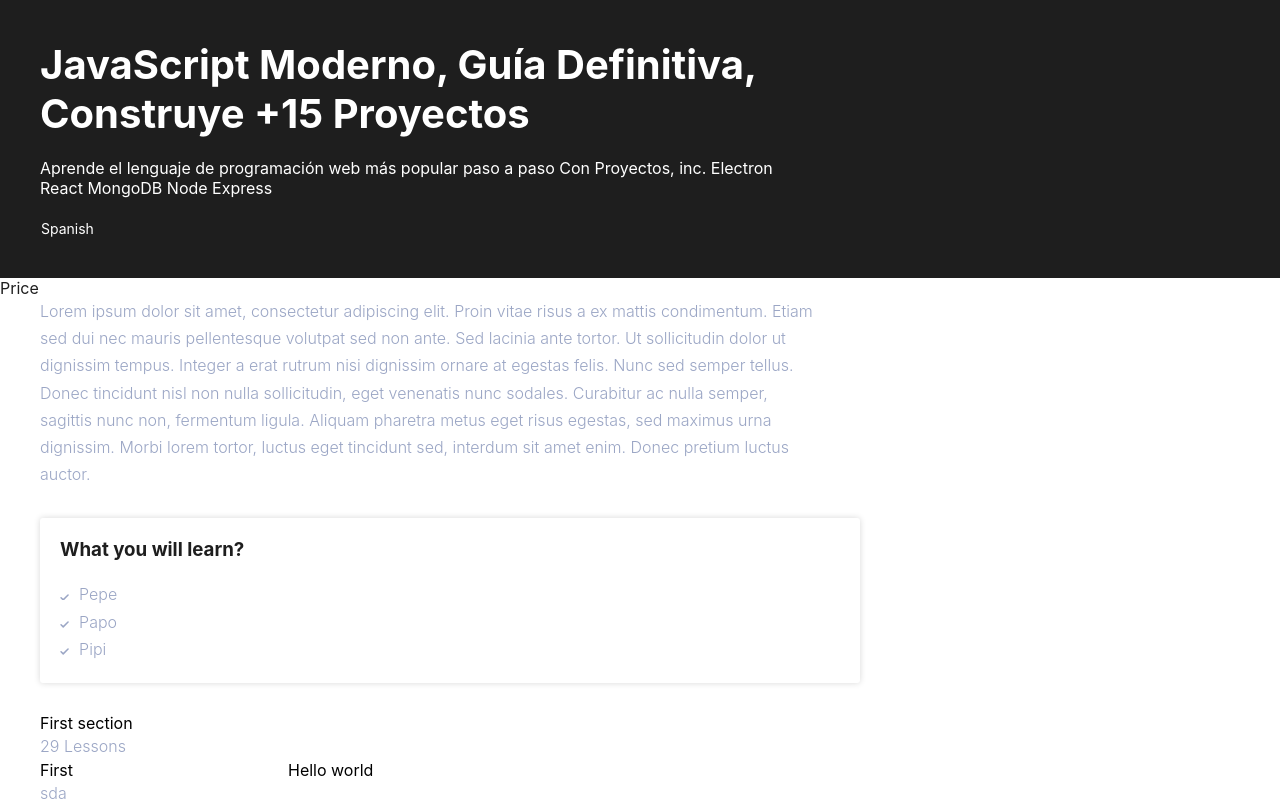
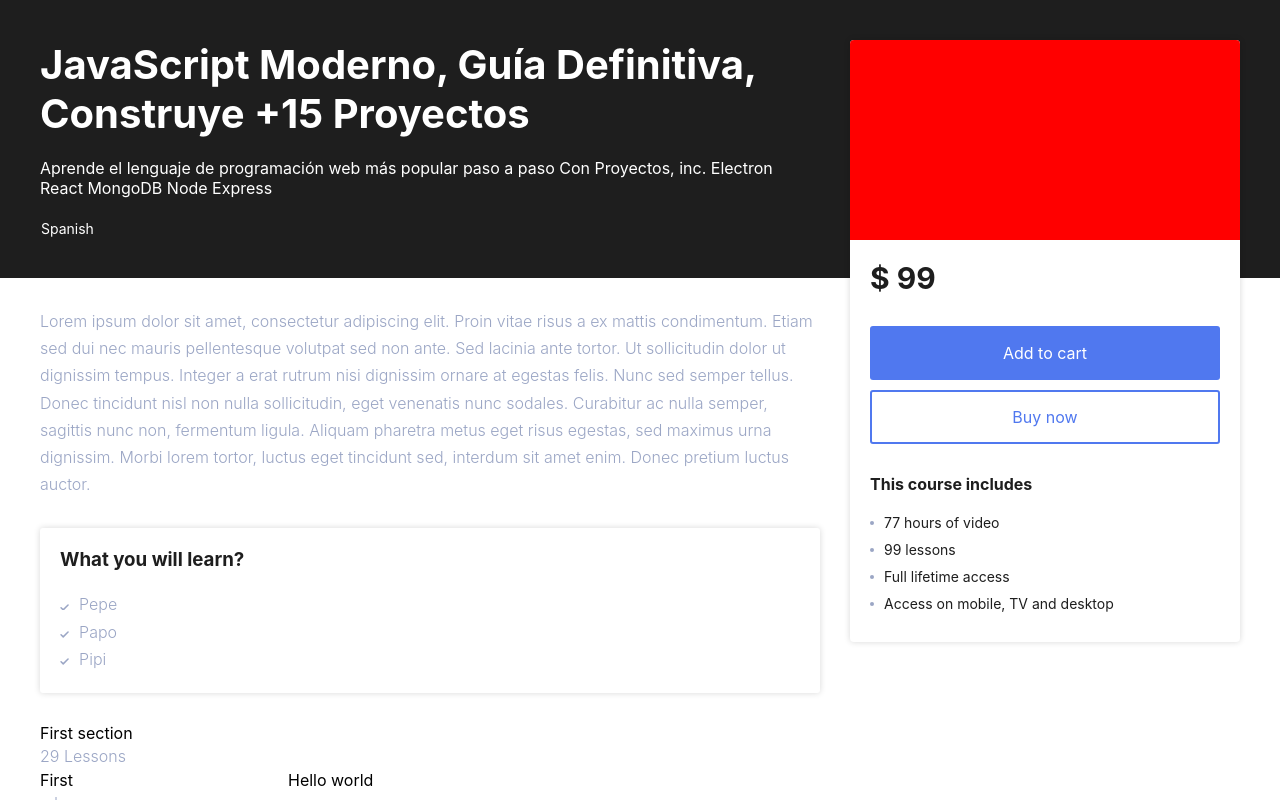
Before and after one commit to lukasalvarezdev/forbidden-academy, a Next.js app: page /courses/create in a window 1280 px wide. Shown: the top 800 px of the page. Built offline with nearby package versions, Linux system fonts and the light colour scheme; no server answers.

Commit message:
Added styles to card info

```diff
--- a/src/entities/course/layouts/CourseHeading.tsx
+++ b/src/entities/course/layouts/CourseHeading.tsx
@@ -5,9 +5,9 @@ const CourseHeading = () => {
   const { course } = useCourses()
 
   return (
-    <header className="bg-primary-black fc-white">
+    <header className="bg-primary-black fc-white mb-30">
       <CourseHeadingContainer className="container">
-        <div className="info-65">
+        <div className="info-65" id="course-info">
           <div className="mb-20">
             <h1
               contentEditable={true}
--- a/src/entities/course/layouts/CourseInfoCard.tsx
+++ b/src/entities/course/layouts/CourseInfoCard.tsx
@@ -1,9 +1,56 @@
+import * as React from 'react'
+import { CourseInfoCardContainer } from '../styles'
+import { Circle } from '../ui/icons'
+
 const CourseInfoCard = () => {
+  const [courseBodyWith, setCouseBodyWidth] = React.useState(0)
+
+  function setCourseWidthEvent() {
+    const courseInfo = document.getElementById('course-info')
+    if (!courseInfo) return
+
+    setCouseBodyWidth((courseInfo?.offsetLeft as number) + (courseInfo?.offsetWidth as number))
+  }
+
+  React.useLayoutEffect(() => {
+    setCourseWidthEvent()
+  }, [])
+
+  React.useEffect(() => {
+    window.addEventListener('resize', setCourseWidthEvent)
+
+    return () => window.removeEventListener('resize', setCourseWidthEvent)
+  }, [])
+
   return (
-    <div>
-      <label htmlFor="xs">Price</label>
-      <input type="text" name="price" />
-    </div>
+    <CourseInfoCardContainer className="normal-shadow" custom-body-width={courseBodyWith}>
+      <div className="img"></div>
+      <div className="info p-20">
+        <h3 className="mb-30">$ 99</h3>
+
+        <div className="mb-30">
+          <button className="button d-b mb-10">Add to cart</button>
+          <button className="button button-t d-b">Buy now</button>
+        </div>
+
+        <h4 className="mb-20">This course includes</h4>
+        <ul>
+          <li className="d-f align-items-c mb-10">
+            <Circle className="mr-10" /> 77 hours of video
+          </li>
+          <li className="d-f align-items-c mb-10">
+            <Circle className="mr-10" />
+            99 lessons
+          </li>
+          <li className="d-f align-items-c mb-10">
+            <Circle className="mr-10" /> Full lifetime access
+          </li>
+          <li className="d-f align-items-c mb-10">
+            <Circle className="mr-10" /> Access on mobile, TV and desktop
+          </li>
+        </ul>
+      </div>
+    </CourseInfoCardContainer>
   )
 }
 
--- a/src/entities/course/styles.ts
+++ b/src/entities/course/styles.ts
@@ -1,6 +1,8 @@
 import styled from 'styled-components'
 
 export const CourseContainer = styled.div`
+  position: relative;
+
   .fake-input {
     outline: none;
     background-color: transparent;
@@ -50,3 +52,58 @@ export const WhatYouWillLearnContainer = styled.div`
     text-transform: capitalize;
   }
 `
+
+export const CourseInfoCardContainer = styled.div`
+  background-color: #fff;
+  border-radius: 3px;
+  width: 390px;
+  position: fixed;
+  top: 40px;
+  margin-left: ${props => {
+    // @ts-ignore
+    return `${props['custom-body-width'] + 30}px`
+  }};
+  border-radius: 4px;
+
+  .img {
+    width: 100%;
+    height: 200px;
+    background-color: red;
+    border-radius: 4px 4px 0px 0px;
+  }
+
+  h3 {
+    font-size: 3rem;
+  }
+
+  .button {
+    background-color: var(--purple);
+    color: white;
+    padding: 1.5rem 0;
+    width: 100%;
+    border-radius: 3px;
+    border: 2px solid transparent;
+    transition: all 0.4s ease-in-out;
+
+    &:hover {
+      background-color: transparent;
+      color: var(--purple);
+      border: 2px solid var(--purple);
+    }
+
+    &.button-t {
+      background-color: transparent;
+      border: 2px solid var(--purple);
+      color: var(--purple);
+
+      &:hover {
+        background-color: var(--purple);
+        color: white;
+      }
+    }
+  }
+
+  li {
+    font-size: 1.4rem;
+  }
+`
--- a/src/entities/course/ui/icons.tsx
+++ b/src/entities/course/ui/icons.tsx
@@ -24,12 +24,13 @@ export const OkIcon: React.FC<IconProps> = ({ className }) => (
   </svg>
 )
 
-export const DropwdownArrowIcon: React.FC<IconProps> = () => (
+export const DropwdownArrowIcon: React.FC<IconProps> = ({ className }) => (
   <svg
     xmlns="http://www.w3.org/2000/svg"
     width="15.313"
     height="9.157"
     viewBox="0 0 15.313 9.157"
+    className={className}
   >
     <path
       id="Path_10"
@@ -44,3 +45,15 @@ export const DropwdownArrowIcon: React.FC<IconProps> = () => (
     />
   </svg>
 )
+
+export const Circle: React.FC<IconProps> = ({ className }) => (
+  <svg
+    xmlns="http://www.w3.org/2000/svg"
+    width="4"
+    height="4"
+    viewBox="0 0 4 4"
+    className={className}
+  >
+    <circle id="Ellipse_3" data-name="Ellipse 3" cx="2" cy="2" r="2" fill="#9ba6c5" />
+  </svg>
+)
--- a/styles/resets.css
+++ b/styles/resets.css
@@ -3,6 +3,7 @@
 *::before {
   margin: 0;
   padding: 0;
+  box-sizing: border-box;
 }
 
 html {
@@ -30,6 +31,7 @@ button {
   border: none;
   font-family: inherit;
   font-size: inherit;
+  cursor: pointer;
 }
 
 input,
@@ -39,4 +41,6 @@ select {
   border: none;
 }
 
-/* Set here sizes of <h> tags */
+ul {
+  list-style: none;
+}
--- a/styles/variables.css
+++ b/styles/variables.css
@@ -3,4 +3,5 @@
   --primary-gray: #9ba6c5;
   --font-inter: 'Inter', sans-serif;
   --font-open: 'Open Sans', sans-serif;
+  --purple: #5078ef;
 }
```
Also changed, not shown: .eslintrc.js.
